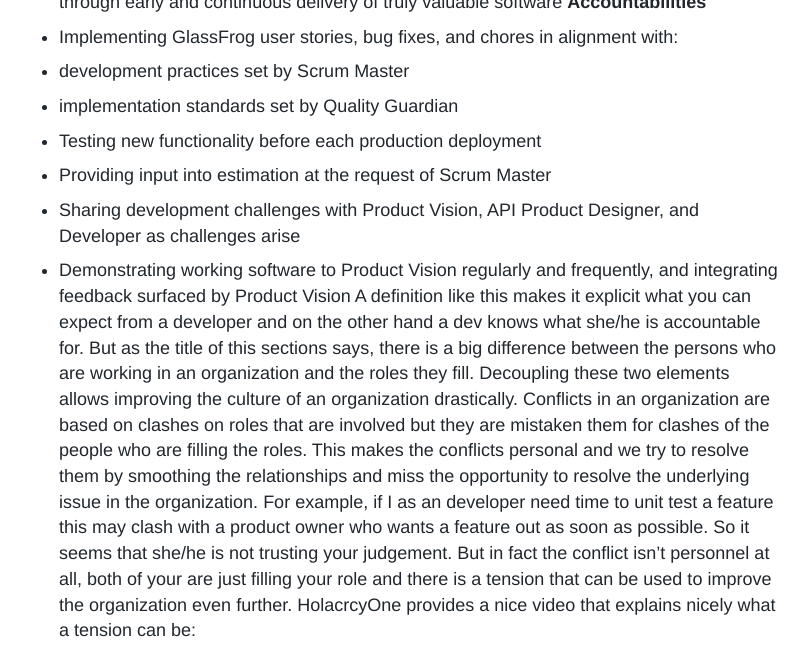
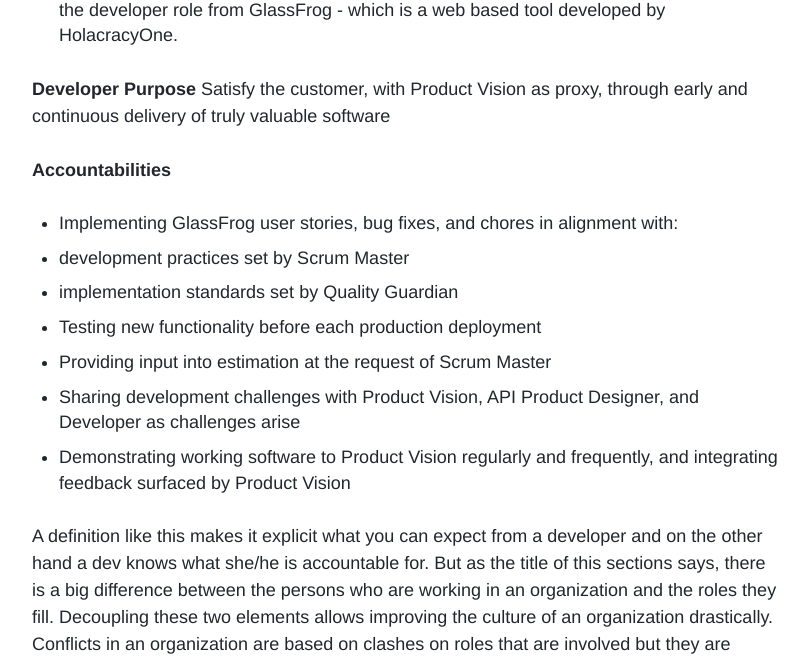
Before and after one commit to upday/upday.github.io, a Jekyll site: the page built from _posts/blog/2016-27-06-holacrcy-part-1.md, in a window 1280 px wide and 1400 px high, scrolled down 1573 px. Shown: the top 662 px of the window, without its empty margins (234-1042 px from the left). Built offline with Jekyll 4.4.1, drawn with Linux system fonts in a browser that asks for light colours; nearby versions of some CDN libraries; some web fonts are replaced; comment, search, counter and statistics services are not loaded; some of the changed text lies outside the part shown.

Commit message:
minor fixes

```diff
--- a/_posts/blog/2016-27-06-holacrcy-part-1.md
+++ b/_posts/blog/2016-27-06-holacrcy-part-1.md
@@ -48,15 +50,19 @@
 
 ### Role vs. Soul vs. Circle
 The definition of a role consists of three elements:
+
  * A purpose
  * Domains to control
  * Set of accountabilities and corresponding domains
  Only the purpose is mandatory, the accountabilities and domains can evolve over time. As an example you can have a look at the developer role from GlassFrog -
  which is a web based tool developed by HolacracyOne.
+
 **Developer**
 **Purpose**
 Satisfy the customer, with Product Vision as proxy, through early and continuous delivery of truly valuable software
+
 **Accountabilities**
+
  * Implementing GlassFrog user stories, bug fixes, and chores in alignment with:
  * development practices set by Scrum Master
  * implementation standards set by Quality Guardian
@@ -64,6 +70,7 @@
  * Providing input into estimation at the request of Scrum Master
  * Sharing development challenges with Product Vision, API Product Designer, and Developer as challenges arise
  * Demonstrating working software to Product Vision regularly and frequently, and integrating feedback surfaced by Product Vision
+
 A definition like this makes it explicit what you can expect from a developer and on the other hand a dev
 knows what she/he is accountable for.
 But as the title of this sections says, there is a big difference between the persons who are working in
@@ -84,6 +91,6 @@
 roles that are all working together on a broader purpose. So basically you can say that if a role
 becomes too much for one person - it becomes a circle. It also follows the same rules - needs a purpose
 and a domain that it controls. In other words a circle has the autonomy and authority to self-organize
-all roles inside the circle.
+all roles inside the circle. <br><br>
 This self-organization follows strict rules - which are called governance, which I will explain in my
 next post.
```
Also changed, not shown: other parts of _posts/blog/2016-27-06-holacrcy-part-1.md (+6 -4 lines).
